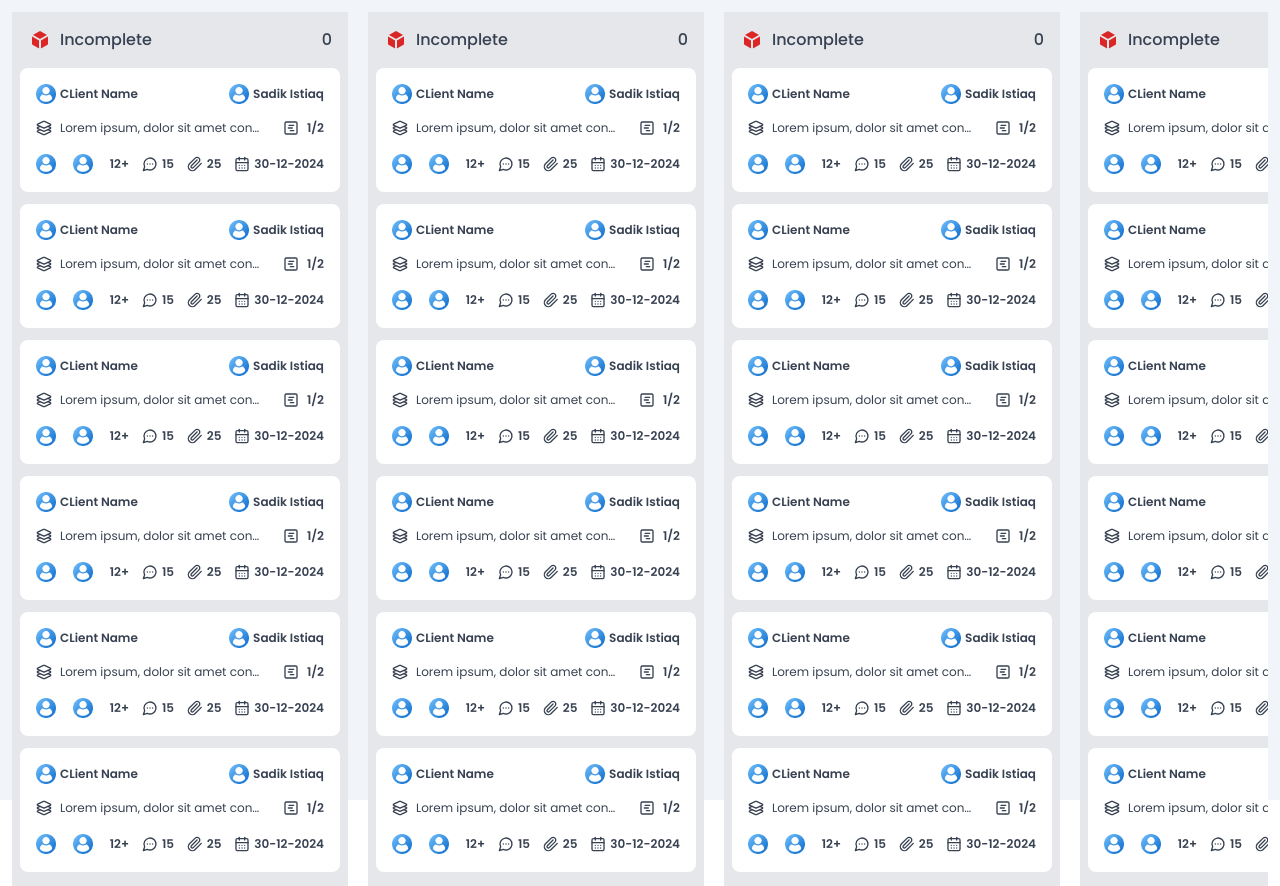
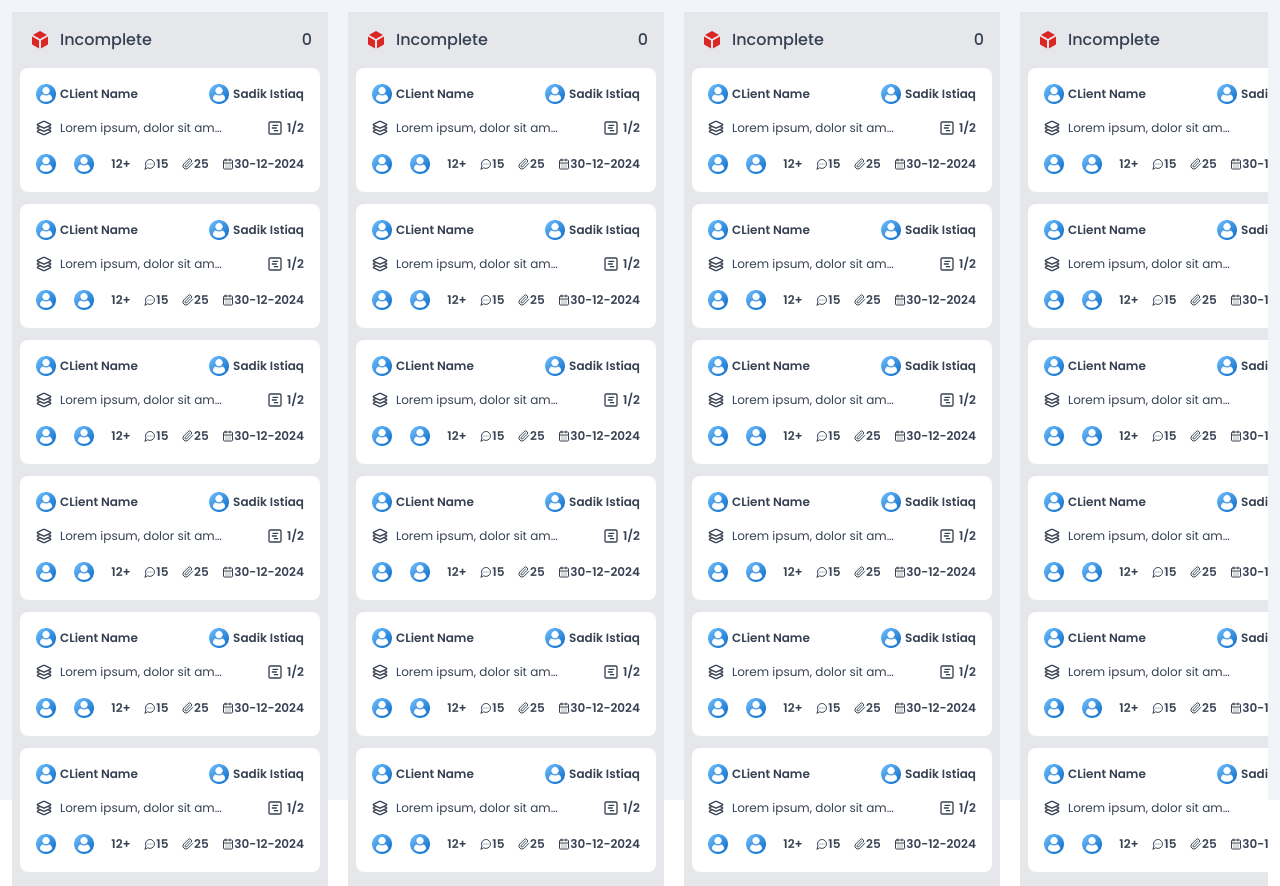
Before and after one commit to abdullah-mamun369/task-for-seopage1, a React (Vite) app: page / in a window 1280 px wide. Built offline with nearby package versions, Linux system fonts and the light colour scheme.

Commit message:
Sizing of card is completed

```diff
--- a/src/components/layout/ui/Card.tsx
+++ b/src/components/layout/ui/Card.tsx
@@ -3,7 +3,7 @@ import userImage from "../../../assets/images/1.png"
 
 const Card = () => {
     return (
-        <div className="w-80 h-fit bg-white p-4 rounded-lg mb-3">
+        <div className="w-[300px] h-fit bg-white p-4 rounded-lg mb-3">
             <div>
                 <div className="flex justify-between mb-3">
                     <div className="flex justify-center items-center">
@@ -16,12 +16,12 @@ const Card = () => {
                     </div>
                 </div>
                 <div className="flex justify-between mb-3">
-                    <div className="flex  items-center w-56">
+                    <div className="flex  items-center w-48">
                         <Layers3 className="shrink-0 mr-2 w-4 text-gray-700" />
                         <p className="truncate text-xs text-gray-700">Lorem ipsum, dolor sit amet consectetur adipisicing elit. Ducimus, in.</p>
                     </div>
                     <div className="flex  items-center">
-                        <SquareChartGantt className="shrink-0 mr-2 w-4 text-gray-700" />
+                        <SquareChartGantt className="shrink-0 mr-1 w-4 text-gray-700" />
                         <p className="text-xs text-gray-700 font-semibold">1/2</p>
                     </div>
                 </div>
@@ -32,15 +32,15 @@ const Card = () => {
 
                     <p className="text-xs text-gray-700 font-semibold">12+</p>
                     <div className="flex  items-center">
-                        <MessageCircleMore className="shrink-0 mr-1 w-4 text-gray-700" />
+                        <MessageCircleMore className="shrink-0  w-3 text-gray-700" />
                         <p className="text-xs text-gray-700 font-semibold">15</p>
                     </div>
                     <div className="flex  items-center">
-                        <Paperclip className="shrink-0 mr-1 w-4 text-gray-700" />
+                        <Paperclip className="shrink-0  w-3 text-gray-700" />
                         <p className="text-xs text-gray-700 font-semibold">25</p>
                     </div>
                     <div className="flex  items-center">
-                        <CalendarDays className="shrink-0 mr-1 w-4 text-gray-700" />
+                        <CalendarDays className="shrink-0  w-3 text-gray-700" />
                         <p className="text-xs text-gray-700 font-semibold">30-12-2024</p>
                     </div>
                 </div>
```
